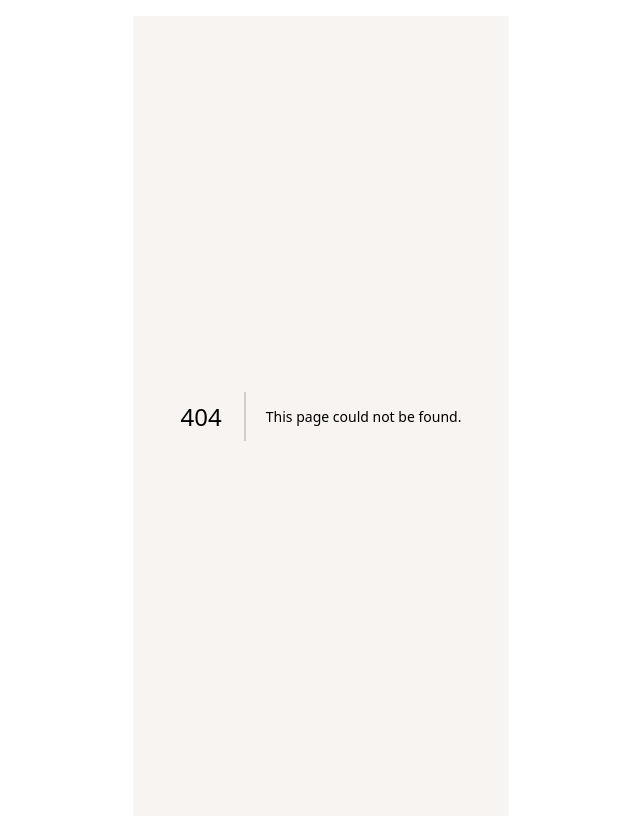
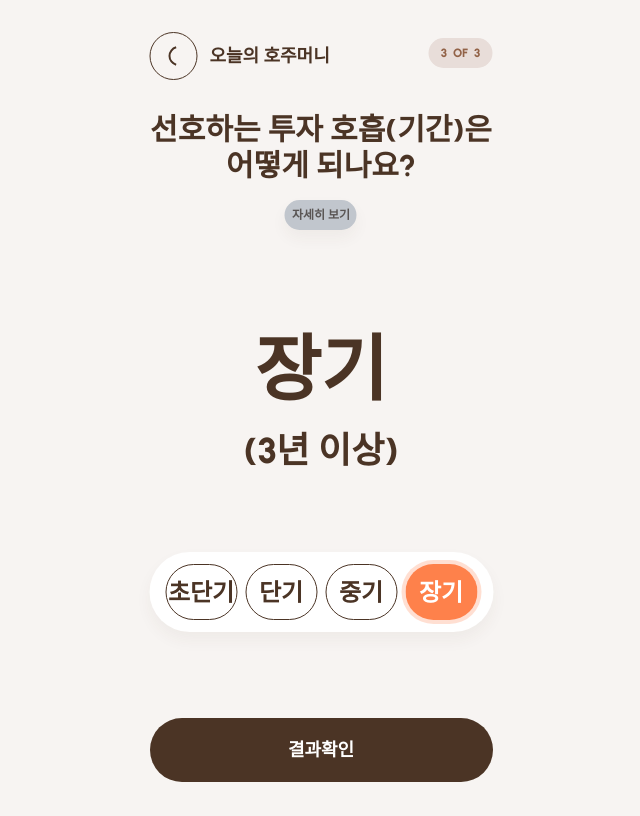
Before and after one commit to MJU-Capstone-Design-1/Jumoney-FE, a Next.js app: page /recommend/surveythird in a window 1280 px wide. Before the commit this address had no page. Shown: the whole page, without its empty margins (319-959 px from the left). Built offline with nearby package versions, Linux system fonts and the light colour scheme; a web font is replaced by a local one.

Commit message:
✨ Feat: 투자 기간 텍스트 추가 및 버튼 연동

```diff
--- /dev/null
+++ b/src/app/(main)/recommend/surveythird/page.tsx
@@ -0,0 +1,111 @@
+"use client";
+
+import BackButtonField from "@/components/backButtonField";
+import { SurveyDetailButton } from "@/components/surveyDetailButton";
+import BottomButton from "@/components/bottomButton";
+import { SurveyStepper } from "@/components/surveyStepper";
+import { motion } from "framer-motion";
+import { SurveyThirdToggleGroup } from "@/features/recommend/survey/surveyThirdToggleGroup";
+import React, { useState } from "react";
+import { useRouter } from "next/navigation";
+
+const SUBTITLES: Record<string, string> = {
+  초단기: "(1분/10분)",
+  단기: "(5일 이동평균선 돌파)",
+  중기: "(6개월~1년)",
+  장기: "(3년 이상)",
+};
+
+const Page = () => {
+  const router = useRouter();
+  const [selectedValue, setSelectedValue] = useState<string>("장기");
+
+  return (
+    <div className="flex flex-col w-full px-4 pt-4">
+      <BackButtonField color="secondary2" label="오늘의 호주머니" />
+      <SurveyStepper currentStep={3} totalSteps={3} />
+
+      <div className="flex flex-col gap-[7.25rem] pt-[2rem] items-center">
+        <div className="flex flex-col gap-[1rem]">
+          <motion.p
+            initial={{ opacity: 0, y: 20 }}
+            animate={{ opacity: 1, y: 0 }}
+            transition={{ duration: 0.6, ease: "easeOut" }}
+            className="flex text-label-lg font-extrabold text-center leading-[120%]"
+          >
+            선호하는 투자 호흡(기간)은
+            <br />
+            어떻게 되나요?
+          </motion.p>
+
+          <motion.div
+            initial={{ scale: 0, opacity: 0 }}
+            animate={{ scale: 1, opacity: 1 }}
+            transition={{
+              delay: 0.6,
+              type: "spring",
+              stiffness: 260,
+              damping: 20,
+            }}
+          >
+            <SurveyDetailButton>
+              <p className="text-center leading-[120%] text-body-md">
+                투자 기간에 따라
+                <br />
+                주가를 움직이는 결정적인 요인이 달라져요.
+                <br />
+                선택하신 기간에 맞춰 가장 적합한 실시간 수급 흐름이나
+                <br />
+                재무 지표를 적용하여 우선순위를 결정할게요.
+              </p>
+            </SurveyDetailButton>
+          </motion.div>
+        </div>
+
+        {/* Dynamic Text Section */}
+        <div className="flex flex-col items-center">
+          <div className="flex flex-col items-center">
+            <motion.h2
+              key={`title-${selectedValue}`}
+              initial={{ opacity: 0, y: 15, scale: 0.9 }}
+              animate={{ opacity: 1, y: 0, scale: 1 }}
+              transition={{
+                type: "spring",
+                stiffness: 400,
+                damping: 17,
+              }}
+              className="text-heading-lg font-extrabold text-secondary2"
+            >
+              {selectedValue}
+            </motion.h2>
+            <motion.p
+              key={`sub-${selectedValue}`}
+              initial={{ opacity: 0, y: 10, scale: 0.95 }}
+              animate={{ opacity: 1, y: 0, scale: 1 }}
+              transition={{
+                type: "spring",
+                stiffness: 400,
+                damping: 20,
+                delay: 0.05,
+              }}
+              className="text-label-xl font-extrabold text-secondary2 text-center"
+            >
+              {SUBTITLES[selectedValue]}
+            </motion.p>
+          </div>
+
+          <div className="mt-[4.625rem]">
+            <SurveyThirdToggleGroup
+              value={selectedValue}
+              onChange={setSelectedValue}
+            />
+          </div>
+        </div>
+      </div>
+
+      <BottomButton label="결과확인" />
+    </div>
+  );
+};
+
+export default Page;
```
